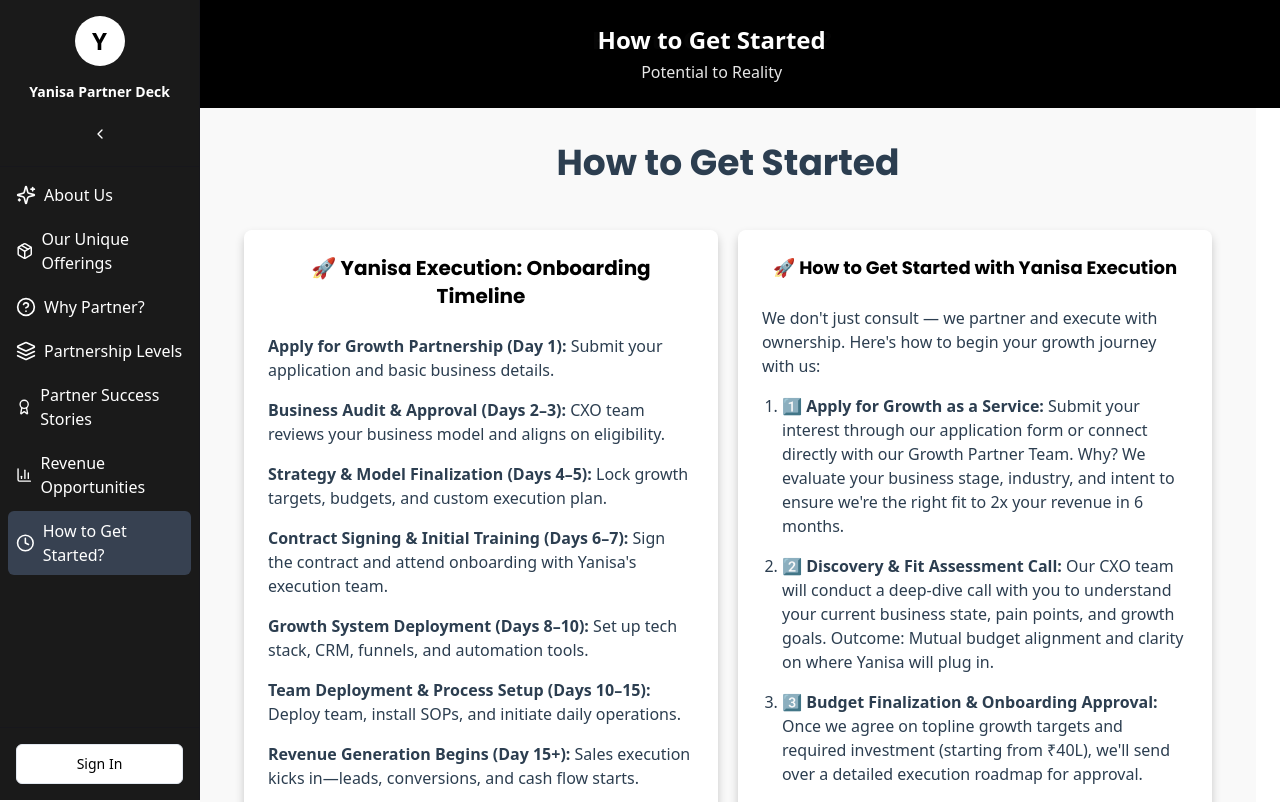
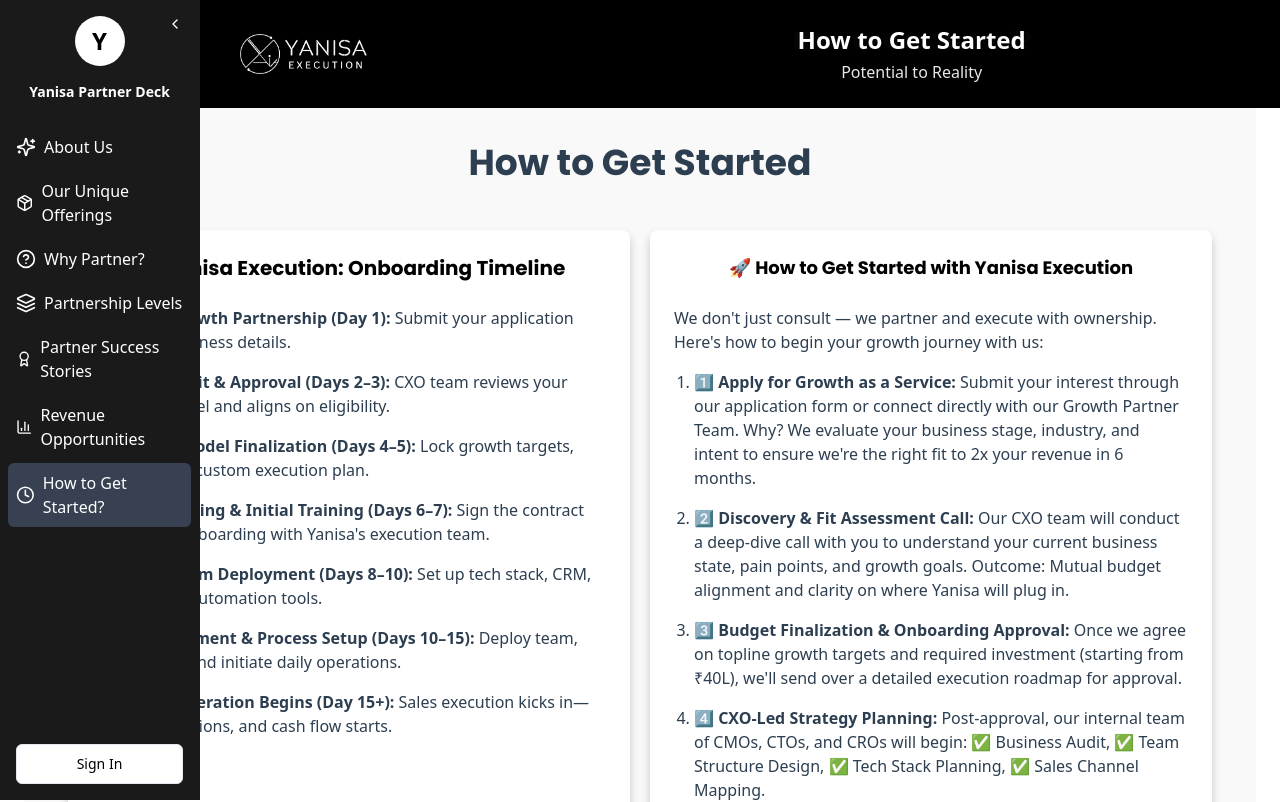
Before and after one commit to YanisaAI/YanisaPartnerDeck, a React (Vite) app: page /how-to-get-started in a window 1280 px wide. Shown: the top 802 px of the page. Built offline with nearby package versions, Linux system fonts and the light colour scheme.

Commit message:
Fix: Header and sidebar layout adjustments
- Ensure header is positioned after the sidebar.
- Implement full-width adjustment for header and content when sidebar is collapsed.
- Move the sidebar toggle button to the top right corner of the sidebar.

```diff
--- a/package.json
+++ b/package.json
@@ -59,7 +59,8 @@
     "tailwind-merge": "^2.5.2",
     "tailwindcss-animate": "^1.0.7",
     "vaul": "^0.9.3",
-    "zod": "^3.23.8"
+    "zod": "^3.23.8",
+    "zustand": "^5.0.3"
   },
   "devDependencies": {
     "@eslint/js": "^9.9.0",
--- a/src/components/Layout.tsx
+++ b/src/components/Layout.tsx
@@ -35,11 +35,13 @@ const Layout: React.FC<LayoutProps> = ({ children }) => {
   return (
     <div className="flex min-h-screen bg-background">
       <Sidebar />
-      <div className="flex flex-col flex-1">
-        <PageHeader title={pageTitle} />
-        <main className="flex-1 overflow-x-auto pt-[80px] md:pl-[200px] px-4 md:px-6 transition-all duration-300">
-          {children}
-        </main>
+      <div className="flex-1 transition-all duration-300">
+        <div className="relative">
+          <PageHeader title={pageTitle} />
+          <main className="pt-[80px] px-4 md:px-6">
+            {children}
+          </main>
+        </div>
       </div>
     </div>
   );
--- a/src/components/PageHeader.tsx
+++ b/src/components/PageHeader.tsx
@@ -1,5 +1,6 @@
 
 import React from 'react';
+import { useSidebar } from '@/hooks/use-sidebar';
 
 interface PageHeaderProps {
   title: string;
@@ -12,8 +13,11 @@ const PageHeader: React.FC<PageHeaderProps> = ({
   subtitle = "Potential to Reality",
   bgImage,
 }) => {
+  const { state } = useSidebar();
+  const isCollapsed = state === 'collapsed';
+
   return (
-    <div className={`w-full py-6 px-6 bg-black/[0.98] fixed top-0 left-0 z-10 ${bgImage ? bgImage : ''}`}>
+    <div className={`w-full py-6 px-6 bg-black/[0.98] fixed top-0 transition-all duration-300 z-10 ${isCollapsed ? 'left-[60px]' : 'left-[200px]'} right-0 ${bgImage ? bgImage : ''}`}>
       <div className="max-w-[1200px] mx-auto flex items-center justify-between">
         <div className="flex items-center">
           <img
--- a/src/components/Sidebar.tsx
+++ b/src/components/Sidebar.tsx
@@ -1,9 +1,10 @@
 
-import React, { useState } from 'react';
+import React from 'react';
 import { Link, useLocation } from 'react-router-dom';
 import { Sparkles, Users, Package, HelpCircle, Layers, Award, BarChart3, Clock, ChevronLeft } from 'lucide-react';
 import { Button } from '@/components/ui/button';
 import { cn } from '@/lib/utils';
+import { useSidebar } from '@/hooks/use-sidebar';
 
 const sidebarItems = [
   {
@@ -44,8 +45,9 @@ const sidebarItems = [
 ];
 
 const Sidebar = () => {
-  const [isCollapsed, setIsCollapsed] = useState(false);
   const location = useLocation();
+  const { state, toggle } = useSidebar();
+  const isCollapsed = state === 'collapsed';
 
   return (
     <div
@@ -54,7 +56,7 @@ const Sidebar = () => {
         isCollapsed ? "w-[60px]" : "w-[200px]"
       )}
     >
-      <div className="p-4 flex flex-col items-center border-b border-sidebar-border">
+      <div className="p-4 flex flex-col items-center border-b border-sidebar-border relative">
         {/* Logo placeholder */}
         <div className="w-full flex justify-center mb-2">
           <div className="h-[50px] w-[50px] bg-white flex items-center justify-center rounded-full text-black text-2xl font-bold">
@@ -67,11 +69,12 @@ const Sidebar = () => {
           <p className="text-white text-sm font-semibold mt-2 text-center">Yanisa Partner Deck</p>
         )}
 
+        {/* Toggle button moved to top right */}
         <Button
           variant="ghost"
           size="icon"
-          onClick={() => setIsCollapsed(!isCollapsed)}
-          className="h-8 w-8 p-0 text-white hover:bg-gray-700 mt-4"
+          onClick={toggle}
+          className="absolute right-2 top-2 h-8 w-8 p-0 text-white hover:bg-gray-700"
         >
           <ChevronLeft className={cn("h-5 w-5 transition-transform", isCollapsed && "rotate-180")} />
         </Button>
--- /dev/null
+++ b/src/hooks/use-sidebar.tsx
@@ -0,0 +1,14 @@
+
+import { create } from 'zustand';
+
+interface SidebarStore {
+  state: 'expanded' | 'collapsed';
+  toggle: () => void;
+}
+
+export const useSidebar = create<SidebarStore>((set) => ({
+  state: 'expanded',
+  toggle: () => set((state) => ({
+    state: state.state === 'expanded' ? 'collapsed' : 'expanded'
+  })),
+}));
```
Also changed, not shown: 1 other file (tests, documents, lock files or other folders).
